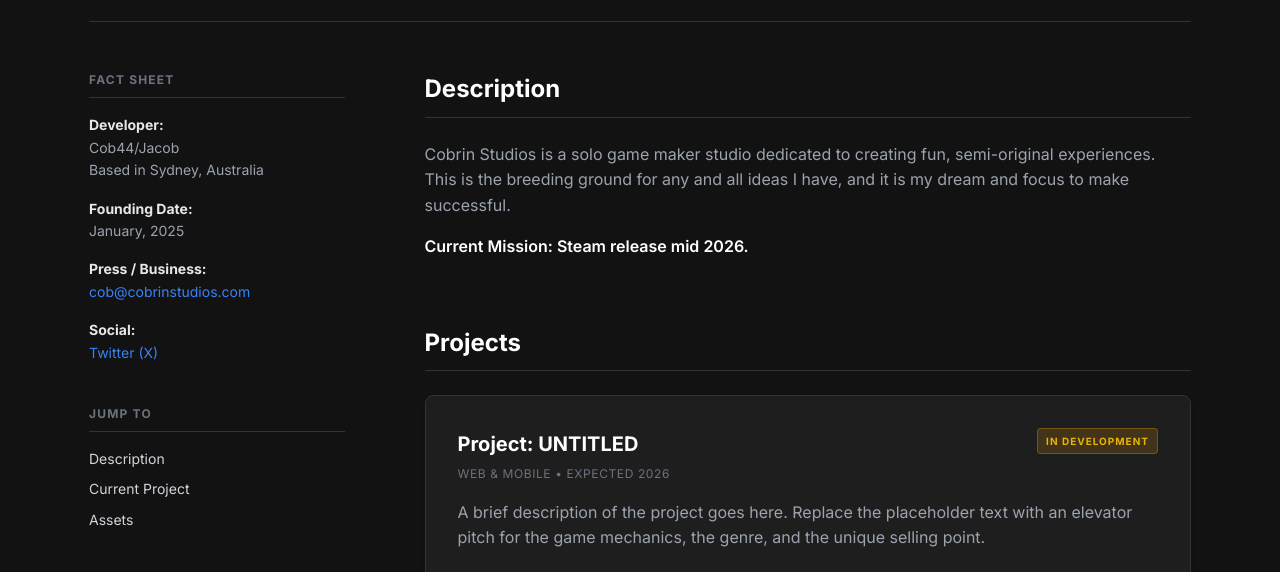
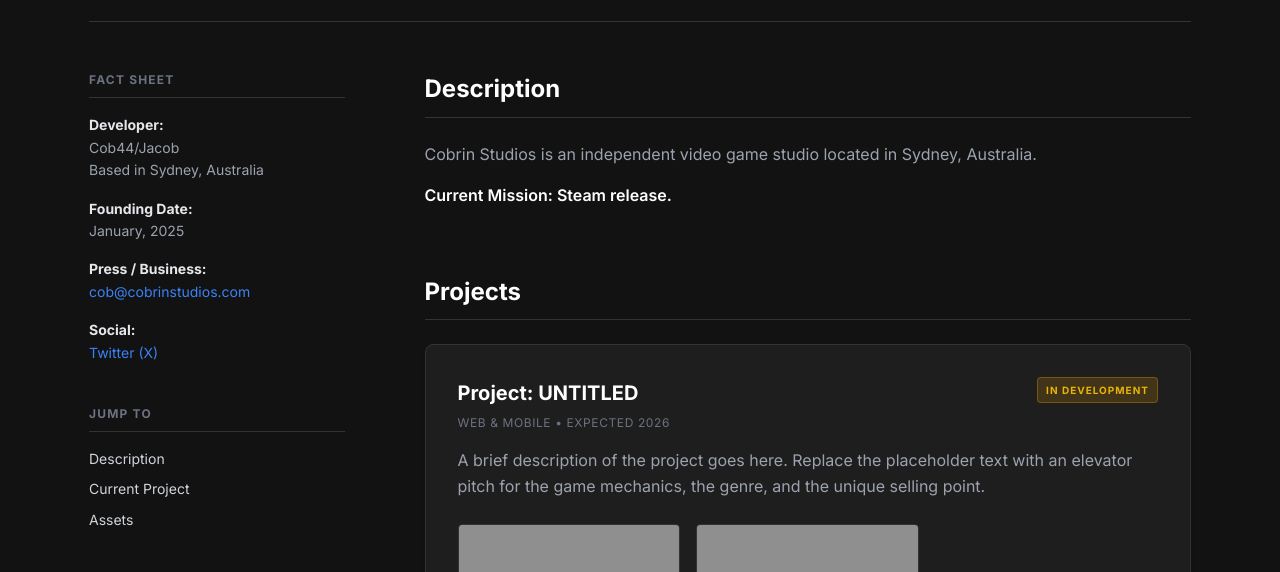
Before and after one commit to cob44/site, a plain HTML site: page index.html in a window 1280 px wide. Shown: the part 158-730 px from the top of the page. Drawn offline with Linux system fonts and the light colour scheme; placeholder pictures from the web are drawn by us.

Commit message:
Revise Cobrin Studios description and mission
Updated the description of Cobrin Studios and current mission.

```diff
--- a/index.html
+++ b/index.html
@@ -67,10 +67,10 @@
                     <h2 class="section-title">Description</h2>
                     <div class="prose">
                         <p>
-                            Cobrin Studios is a solo game maker studio dedicated to creating fun, semi-original experiences. This is the breeding ground for any and all ideas I have, and it is my dream and focus to make successful.
+                            Cobrin Studios is an independent video game studio located in Sydney, Australia.
                         </p>
                         <p class="highlight">
-                            Current Mission: Steam release mid 2026.
+                            Current Mission: Steam release.
                         </p>
                     </div>
                 </section>
```
